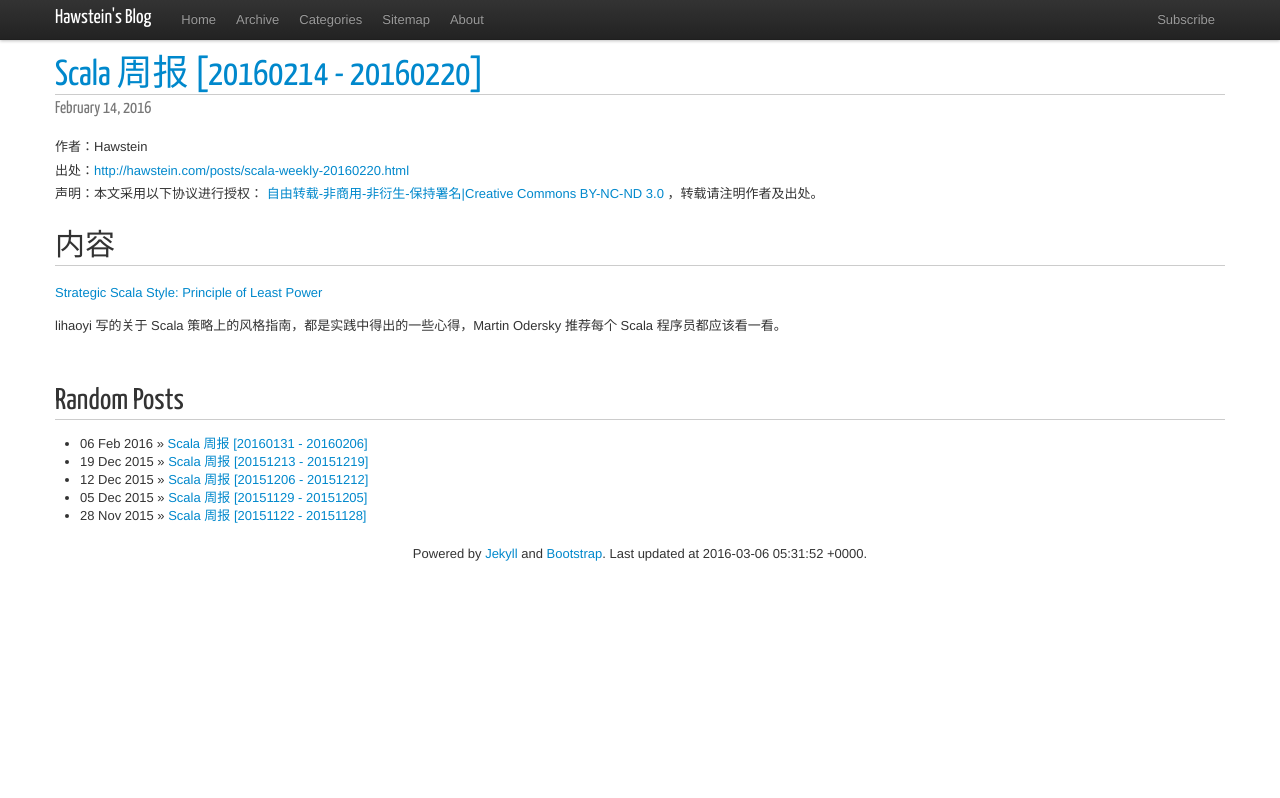
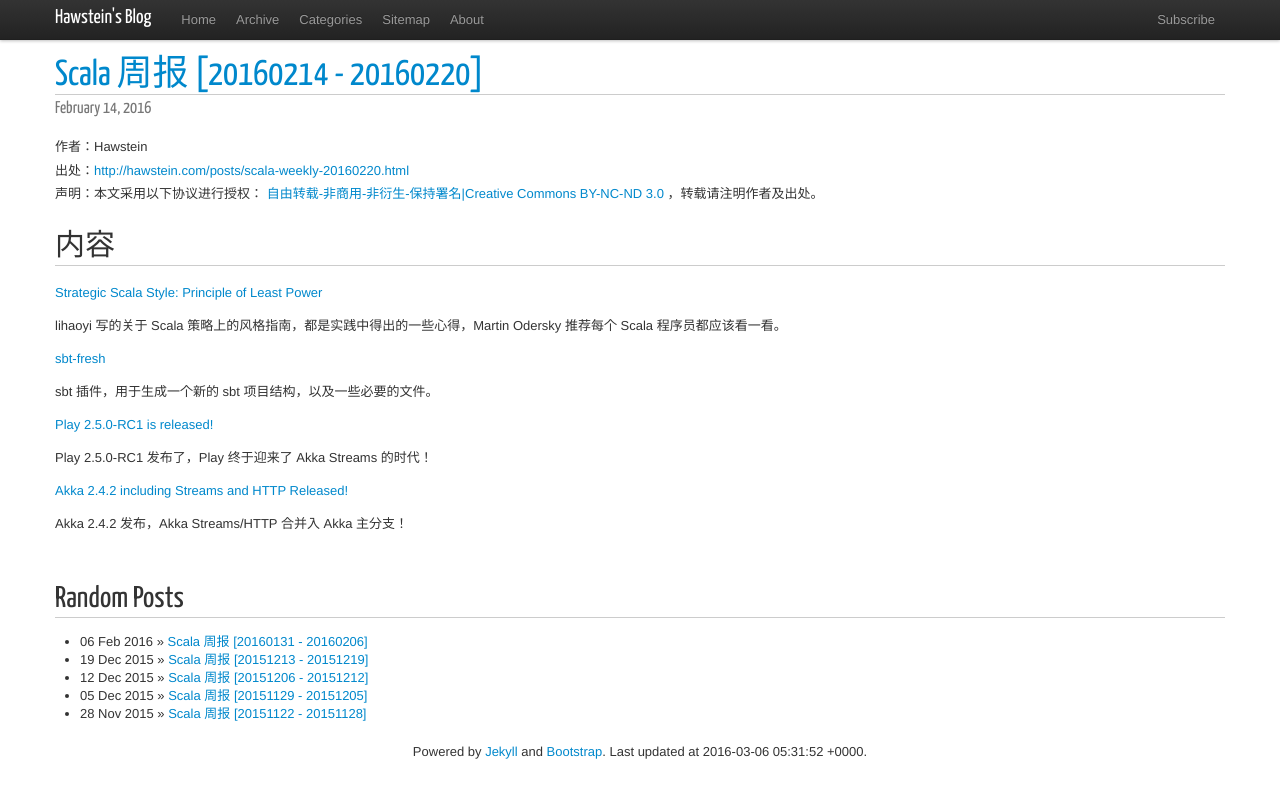
Before and after one commit to Hawstein/hawstein.github.com, a Jekyll site: the page built from _posts/2016/2016-02-14-scala-weekly-20160220.md, in a window 1280 px wide. Shown: the top 798 px of the page. Built offline with Jekyll 4.4.1, drawn with Linux system fonts in a browser that asks for light colours; nearby versions of some CDN libraries; comment, search, counter and statistics services are not loaded.

Commit message:
patch - 20160220

```diff
--- a/_posts/2016/2016-02-14-scala-weekly-20160220.md
+++ b/_posts/2016/2016-02-14-scala-weekly-20160220.md
@@ -9,3 +9,15 @@ title: Scala 周报 [20160214 - 20160220]
 [Strategic Scala Style: Principle of Least Power](https://lihaoyi.github.io/post/StrategicScalaStylePrincipleofLeastPower.html)
 
 lihaoyi 写的关于 Scala 策略上的风格指南，都是实践中得出的一些心得，Martin Odersky 推荐每个 Scala 程序员都应该看一看。
+
+[sbt-fresh](https://github.com/sbt/sbt-fresh)
+
+sbt 插件，用于生成一个新的 sbt 项目结构，以及一些必要的文件。
+
+[Play 2.5.0-RC1 is released!](https://groups.google.com/forum/#!msg/play-framework/WLKidonv58U/RQcgzOp7FAAJ)
+
+Play 2.5.0-RC1 发布了，Play 终于迎来了 Akka Streams 的时代！
+
+[Akka 2.4.2 including Streams and HTTP Released!](https://groups.google.com/forum/#!topic/akka-user/c473YbKpjvE)
+
+Akka 2.4.2 发布，Akka Streams/HTTP 合并入 Akka 主分支！
```
